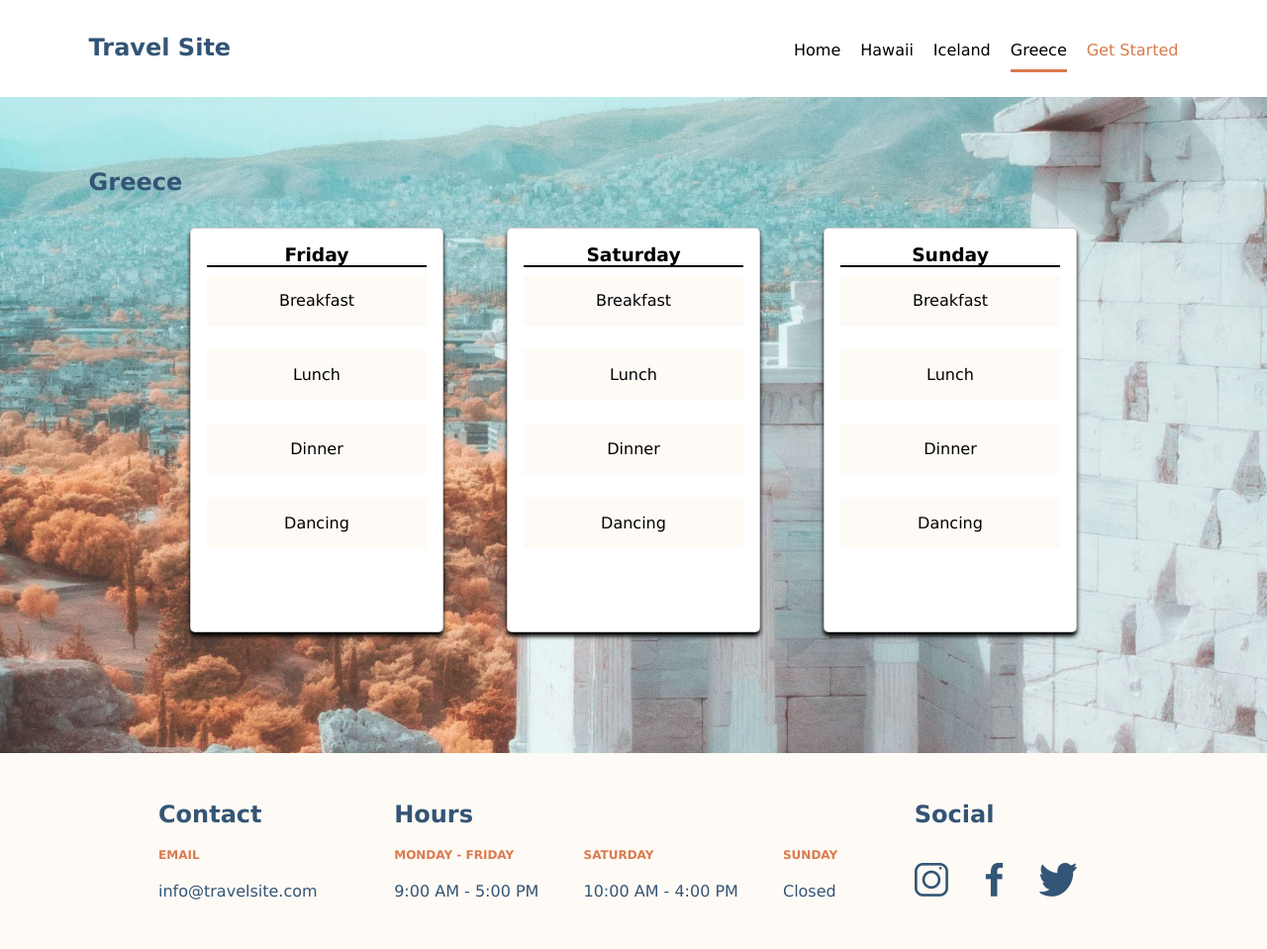
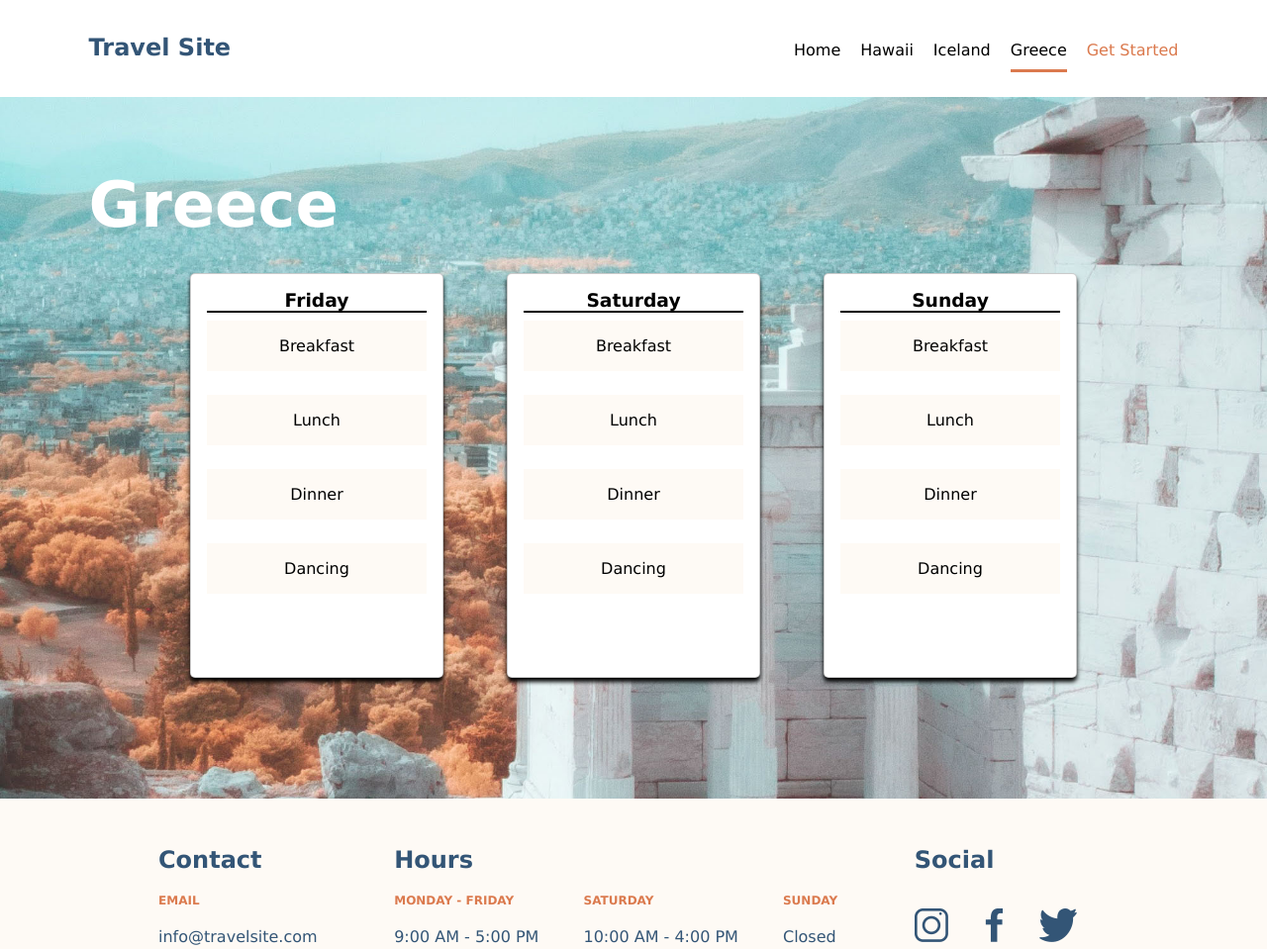
Before and after one commit to elke-codes/elke-dick-travelsite, a plain HTML site: page pages/greece.html in a window 1280 px wide. Shown: the whole page at 99% size. Drawn offline with Linux system fonts and the light colour scheme.

Commit message:
final commit

```diff
--- a/css/partials/_mixins.scss
+++ b/css/partials/_mixins.scss
@@ -36,13 +36,14 @@
     flex-direction: column;
     align-items: center;
   }
+  &__title {
+    @include margin-reset();
+    color: $neutral-light;
+    @include font-size(4rem);
+  }
 }
 
-// &__title {
-//   @include margin-reset();
-//   color: $neutral-light;
-//   @include font-size(4rem);
-// }
+//
 
 @mixin section-background($background-image) {
   background-image: $background-image;
```
Also changed, not shown: index.html (+0 -6 lines), css/destinations.css, css/get-started.css, 3 other files.
